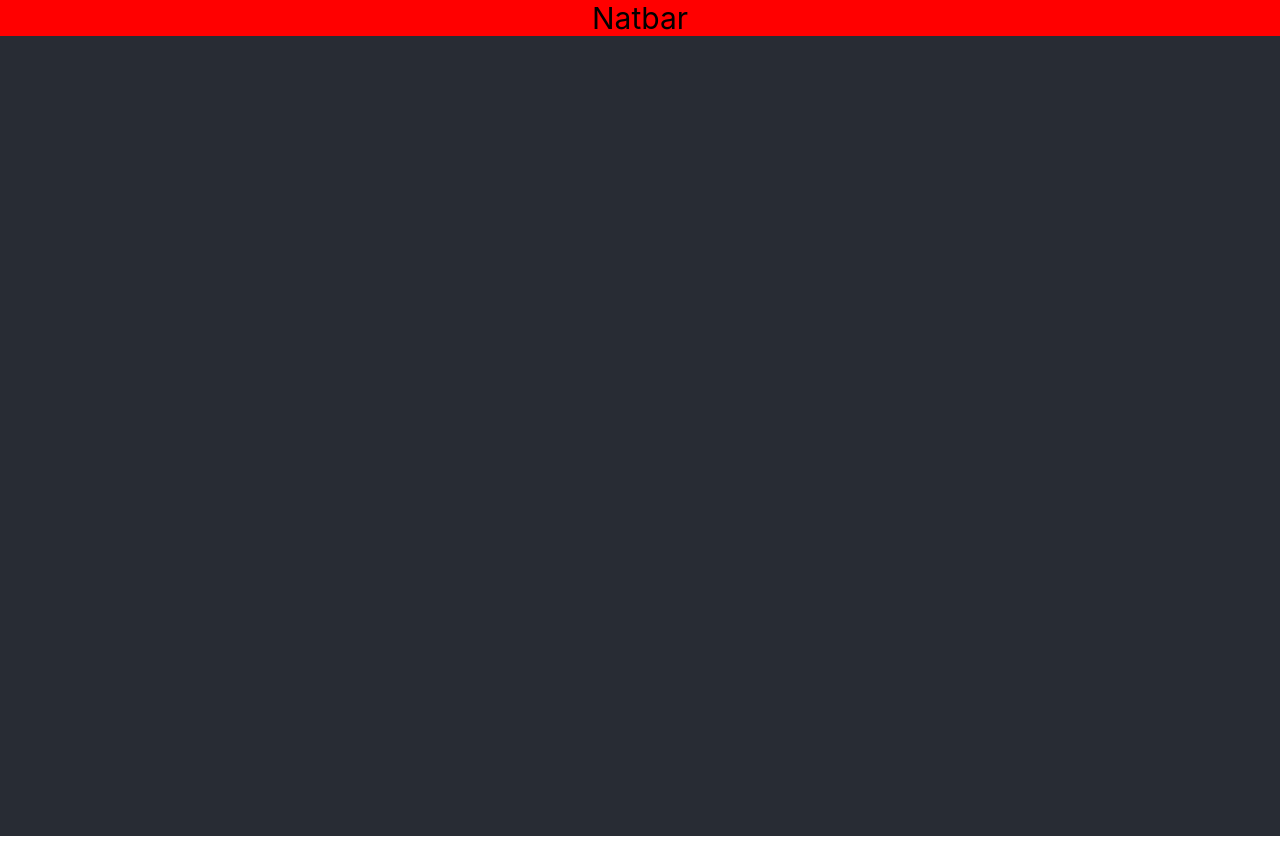
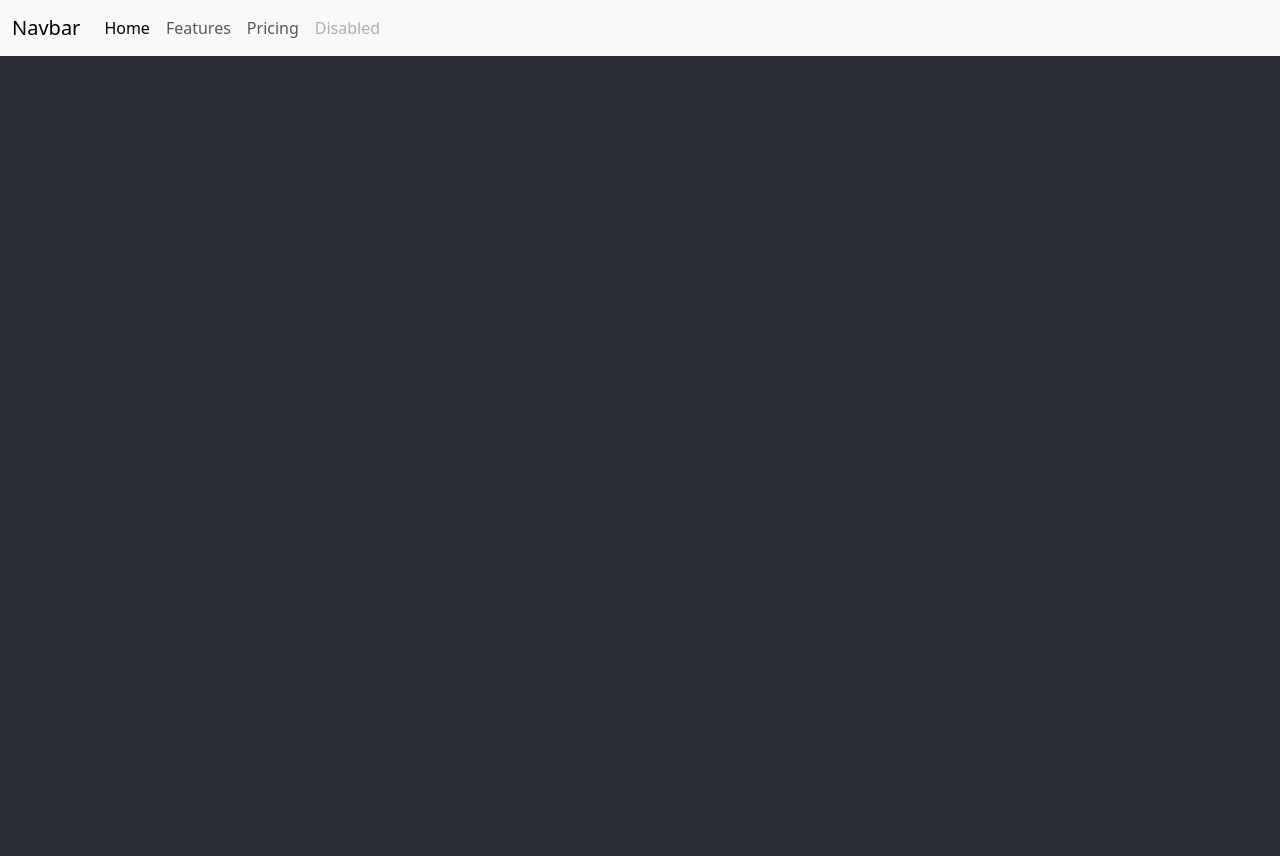
Before and after one commit to kokis128/epet24, a React (Create React App) app: page / in a window 1280 px wide. Built offline with nearby package versions, Linux system fonts and the light colour scheme.

Commit message:
bootstrap and natbar

```diff
--- a/package.json
+++ b/package.json
@@ -6,6 +6,7 @@
     "@testing-library/jest-dom": "^5.17.0",
     "@testing-library/react": "^13.4.0",
     "@testing-library/user-event": "^13.5.0",
+    "bootstrap": "^5.3.1",
     "react": "^18.2.0",
     "react-dom": "^18.2.0",
     "react-scripts": "5.0.1",
--- a/src/components/Natbar.jsx
+++ b/src/components/Natbar.jsx
@@ -1,7 +1,38 @@
 import React from 'react'
+import 'bootstrap/dist/css/bootstrap.min.css'; // Importa los estilos de Bootstrap
 
 export const Natbar = () => {
   return (
-    <div style={{background:'red', fontSize:'30px'}}>Natbar</div>
+
+    <>
+    <nav class="navbar navbar-expand-lg bg-body-tertiary">
+  <div class="container-fluid">
+    <a class="navbar-brand" href="#">Navbar</a>
+    <button class="navbar-toggler" type="button" data-bs-toggle="collapse" data-bs-target="#navbarNav" aria-controls="navbarNav" aria-expanded="false" aria-label="Toggle navigation">
+      <span class="navbar-toggler-icon"></span>
+    </button>
+    <div class="collapse navbar-collapse" id="navbarNav">
+      <ul class="navbar-nav">
+        <li class="nav-item">
+          <a class="nav-link active" aria-current="page" href="#">Home</a>
+        </li>
+        <li class="nav-item">
+          <a class="nav-link" href="#">Features</a>
+        </li>
+        <li class="nav-item">
+          <a class="nav-link" href="#">Pricing</a>
+        </li>
+        <li class="nav-item">
+          <a class="nav-link disabled" aria-disabled="true">Disabled</a>
+        </li>
+      </ul>
+    </div>
+  </div>
+</nav>
+
+
+
+    </>
+
   )
 }
--- a/src/index.js
+++ b/src/index.js
@@ -3,6 +3,7 @@
 import './index.css';
 import App from './App';
 import reportWebVitals from './reportWebVitals';
+import 'bootstrap/dist/css/bootstrap.min.css';
 
 const root = ReactDOM.createRoot(document.getElementById('root'));
 root.render(
```
Also changed, not shown: 1 other file (tests, documents, lock files or other folders).
